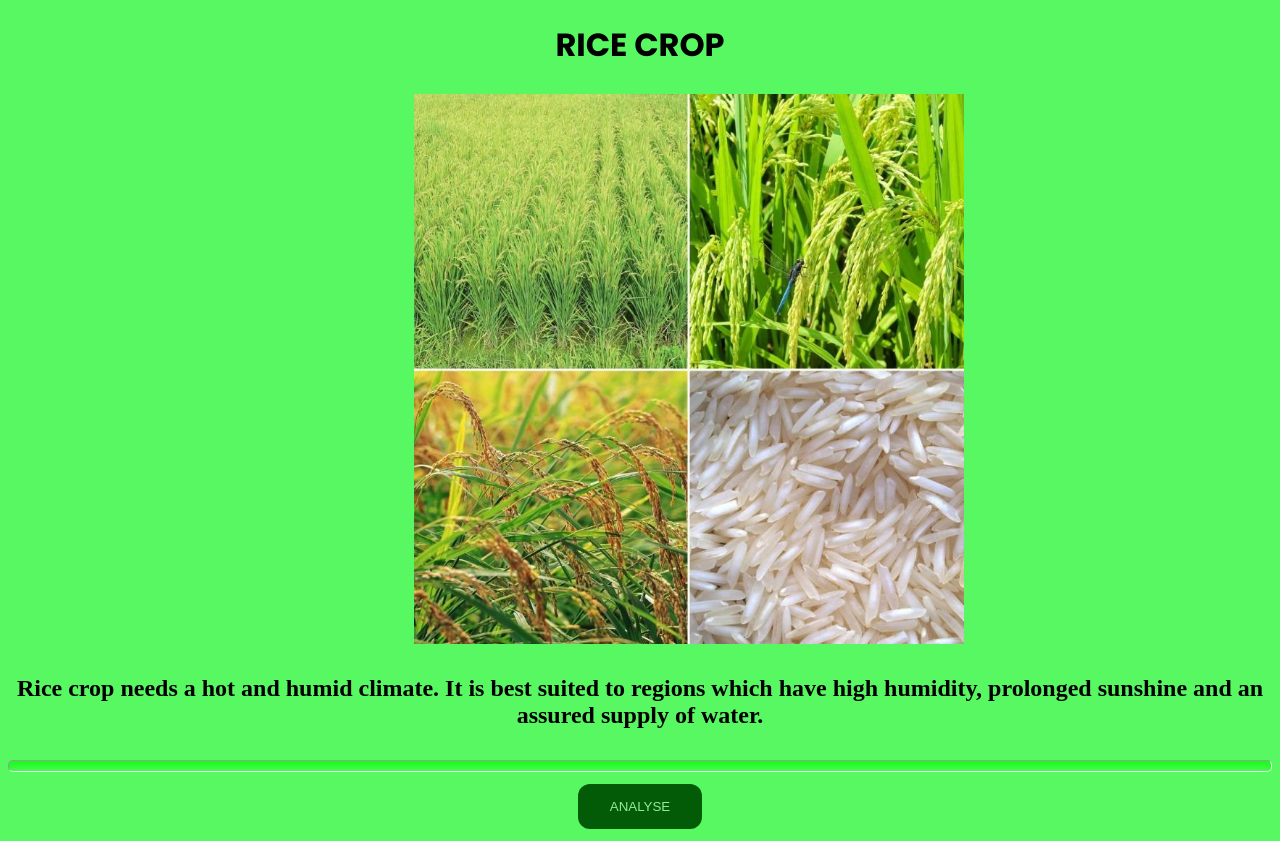
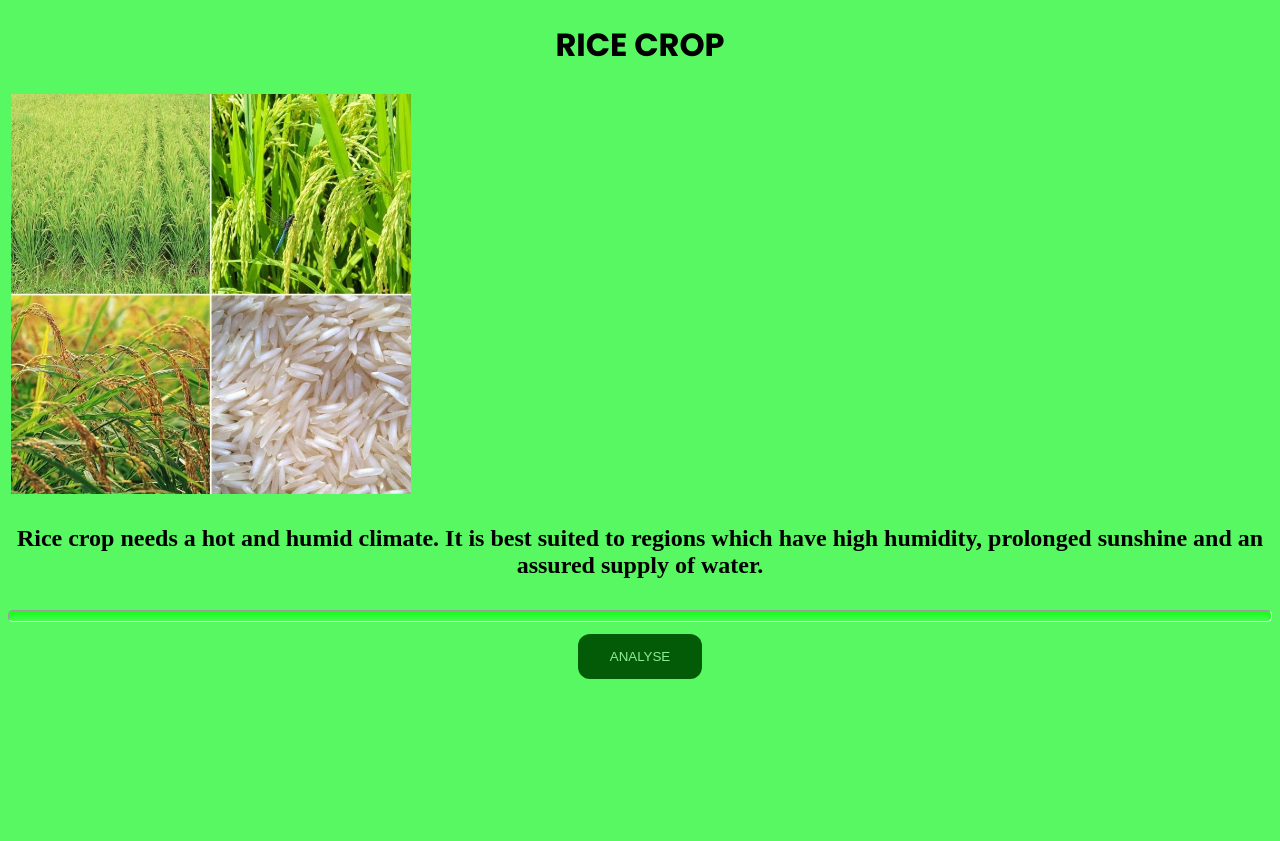
Before and after one commit to Shrinithish/Dr.Agriru, a Flask app: template templates/rice.html in a window 1280 px wide. After the commit the page ends 679 px from the top, so only its background shows below. Run offline with Flask 2, Linux system fonts and the light colour scheme; the template is opened without the code that fills it, so the values that code supplies are empty; parts of the project's set-up code (start-up, migrations or seed data) failed here and were passed over.

Commit message:
Update rice.html

```diff
--- a/templates/rice.html
+++ b/templates/rice.html
@@ -13,7 +13,7 @@
     <h1 style="text-align: center; font-size: 3 rem; font-weight: bolder">RICE CROP</h1>
     <table style = "width : 100%">
     <div class="rainyimg">
-      <tr><td>  <img src="../static/rice_pic.jpg" alt="RICE IMAGE" style="height: 550px; width: 550px; margin-left: 32%"></tr>
+      <tr><td>  <img src="../static/rice_pic.jpg" alt="RICE IMAGE" style="height: 400px; width: 400px;"></tr>
     </div>
     <div>
        <td> <h2><center> Rice crop needs a hot and humid climate. It is best suited to regions which have high humidity, prolonged sunshine and an assured supply of water. </center></h2></td>
```
